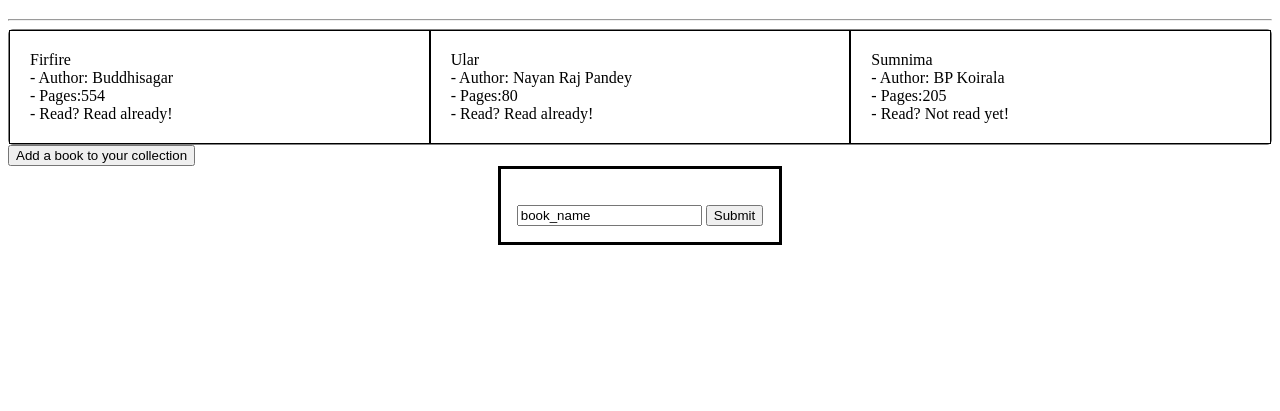
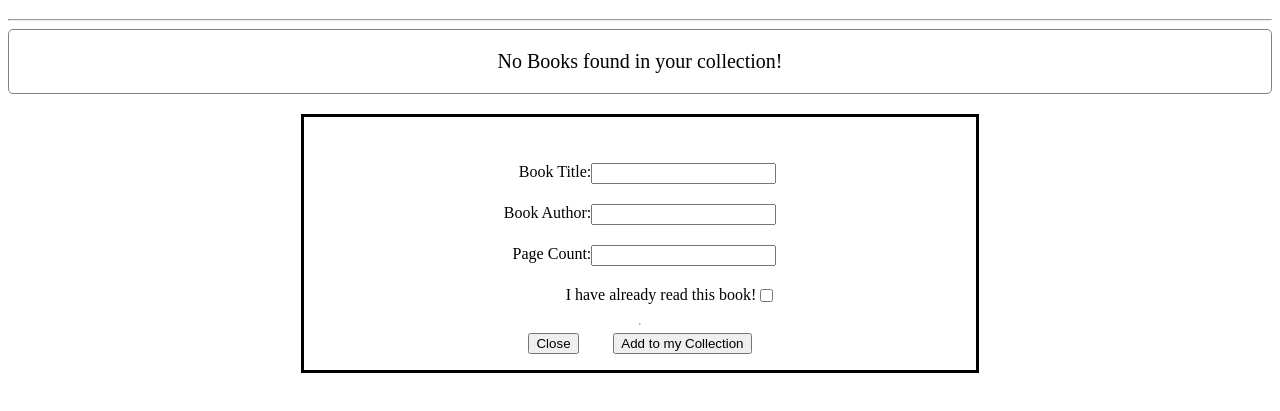
Before and after one commit to NB744/library, a plain HTML site: page index.html in a window 1280 px wide. Both pictures are taken after a click on the button "Add a book to your collection". Shown: the part 61-472 px from the top of the page. Drawn offline with Linux system fonts and the light colour scheme.

Commit message:
Partial Implementation V2

```diff
--- a/css/library.css
+++ b/css/library.css
@@ -15,3 +15,42 @@
     border: solid black 1px;
     padding: 20px;
 }
+
+#add-book-wrapper{
+    display: flex;
+    justify-content: center;
+    margin: 10px;
+}
+
+#add-book-btn{
+    font-size: 20px;
+    padding: 10px;
+}
+
+#add-book-form-dialog{
+    width: 50%;
+}
+
+#add-book-form{
+    display: flex;
+    flex-direction: column;
+}
+
+.add-book-form-fields{
+    margin: 10px;
+    display: flex;
+    justify-content: flex-end;
+}
+
+#no-books-found-wrapper{
+    display: flex;
+    align-items: center;
+    justify-content: center;
+    font-size: 20px;
+    padding: 20px;
+}
+
+.add-book-form-action-fields{
+    display: flex;
+    justify-content: space-evenly;
+}
--- a/index.html
+++ b/index.html
@@ -18,8 +18,31 @@
     <dialog id="add-book-form-dialog">
         <div id="add-book-form-wrapper">
             <form action="" method="post" id ="add-book-form">
-                <input type="text" id="book_name" value="book_name" required>
-                <button>Submit</button>
+                <div class="add-book-form-fields">
+                    <label for="book_title">Book Title:</label>
+                    <input type="text" id="form_book_title" name="book_title" required>
+                </div>
+
+                <div class="add-book-form-fields">
+                    <label for="book_author">Book Author:</label>
+                    <input type="text" id="form_book_author" name ="book_author" required>
+                </div>
+
+                <div class="add-book-form-fields">
+                    <label for="page_count">Page Count:</label>
+                    <input type="number" id="form_page_count" name="page_count" min="1" required>
+                </div>
+
+                <div class="add-book-form-fields">
+                    <label for="read_book">I have already read this book!</label>
+                    <input type="checkbox" id="form_read_book" name="read_book">
+                </div>
+                <hr>
+                <div class="add-book-form-action-fields">
+                    <input type="button" id="add_book_form_close_inp_btn" value="Close">
+                    <input type="submit" id="add_book_form_submit_inp_btn" value="Add to my Collection">
+
+                </div>
             </form>
         </div>
     </dialog>
--- a/js/library.js
+++ b/js/library.js
@@ -27,45 +27,118 @@ window.onload = function(){
     ular = new Book("Ular", "Nayan Raj Pandey", 80, true);
     sumnima = new Book("Sumnima", "BP Koirala", 205, false);
 
-    addBookToLibrary(firfire);
-    addBookToLibrary(ular);
-    addBookToLibrary(sumnima);
+    //addBookToLibrary(firfire);
+    //addBookToLibrary(ular);
+    //addBookToLibrary(sumnima);
+
+    refreshBooks();
 
     console.log(myLibrary);
 
+
+
+    function refreshBooks(){
+        if(myLibrary.length === 0){
+            console.log("HERE");
+            document.getElementById("library-book-collection-wrapper").innerHTML = "<div id = 'no-books-found-wrapper'>No Books found in your collection!</div>";
+        }else{
             let bookCount = 0;
+            //Reset the book collection wrapper div.
+            document.getElementById("library-book-collection-wrapper").innerHTML="";
             myLibrary.forEach(book => {
-        console.table(book);
+                //console.table(book);
                 //Add each book to our wrapper as a new div container.
                 let eachBookDiv = document.createElement("div");
+                let eachBookTitleElem = document.createElement("h2");
+                eachBookTitleElem.innerHTML = `${getBookTitle(book)} <hr />`;
                 eachBookDiv.classList.add("book-wrapper");
-        eachBookDiv.setAttribute("id", `book-${bookCount+1}`);
+                eachBookDiv.setAttribute("id", `book-${bookCount}`);
                 //Prepare the markup for the book.
-        eachBookDiv.innerText = getBookMarkup(book);
-        console.log(eachBookDiv);
+                eachBookDiv.innerHTML = `${getBookMarkup(book)}`;
+                eachBookDiv.prepend(eachBookTitleElem);
                 //Append this element to our collection container.
                 document.getElementById("library-book-collection-wrapper").appendChild(eachBookDiv);
                 bookCount++;
             });
 
+        }
+        showAddBookBtn();
+    }
+
+
+
+    function getBookTitle(book){
+        return book.title;
+    }
 
 
     function getBookMarkup(book){
-        return (book.title + "\n - Author: " + book.author + "\n - Pages:" + book.pageCount + "\n - Read? " + book.readMarkup);
+        return ("- Author: " + book.author + "<br /> - Pages:" + book.pageCount + "<br /> - " + book.readMarkup);
     }
 
     document.getElementById("add-book-btn").addEventListener("click", function(){
-        openAddBookForm();
+        openAddBookFormDialog();
         hideAddBookBtn();
 
     })
 
-    function openAddBookForm(){
+    function openAddBookFormDialog(){
         document.getElementById("add-book-form-dialog").setAttribute("open", true);
     }
 
+    function closeAddBookFormDialog(){
+        document.getElementById("add-book-form-dialog").close();
+    }
+
     function hideAddBookBtn(){
-        document.getElementById("add-book-btn").setAttribute('display', false);
+        document.getElementById("add-book-btn").style.display="none";
+    }
+
+    function showAddBookBtn(){
+        document.getElementById("add-book-btn").style.display="flex";
+    }
+
+
+    document.getElementById("add-book-form").addEventListener("submit", function(e){
+
+        //See which button was clicked.
+        console.log(e.target);
+        e.preventDefault();
+        //Get the form data from the element.
+        let formBookTitle = document.getElementById("form_book_title").value;
+        let formBookAuthor = document.getElementById("form_book_author").value;
+        let formBookPageCount = document.getElementById("form_page_count").value;
+        let formBookRead = document.getElementById("form_read_book").checked;
+
+        // Now, create a new book object based on the input data.
+        userInputBook = new Book(formBookTitle,formBookAuthor,formBookPageCount, formBookRead);
+
+        // Now, add the book to the array.
+        myLibrary.push(userInputBook);
+
+        // Clear the form & Close the form dialog.
+        clearAddBookFormFields();
+        closeAddBookFormDialog();
+
+        //Refresh the library.
+        refreshBooks();
+
+    });
+
+
+    document.getElementById("add_book_form_close_inp_btn").addEventListener("click", function(e){
+        document.getElementById("add-book-form-dialog").close();
+
+        //Show the Add Book Button.
+        showAddBookBtn();
+    });
+
+
+    function clearAddBookFormFields(){
+        document.getElementById("form_book_title").value="";
+        document.getElementById("form_book_author").value = "";
+        document.getElementById("form_page_count").value = "";
+        document.getElementById("form_read_book").checked = false;
     }
 
 }
```
Lines whose indentation alone changed are shown as unchanged.
